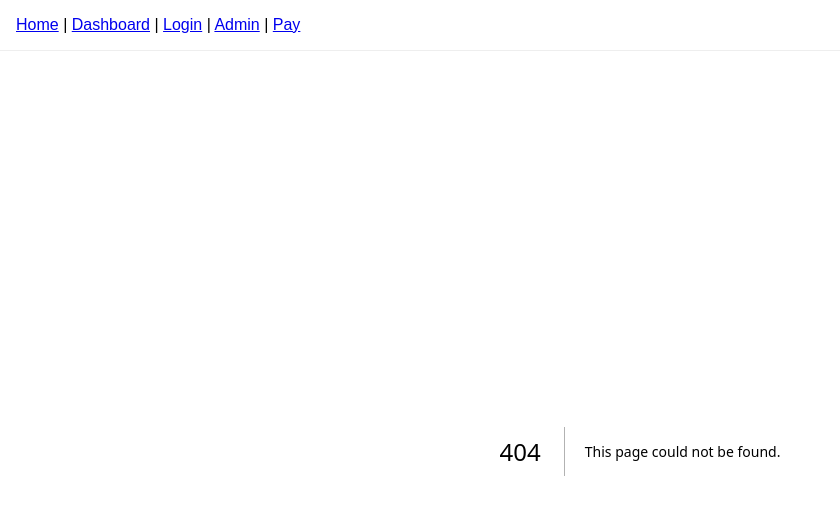
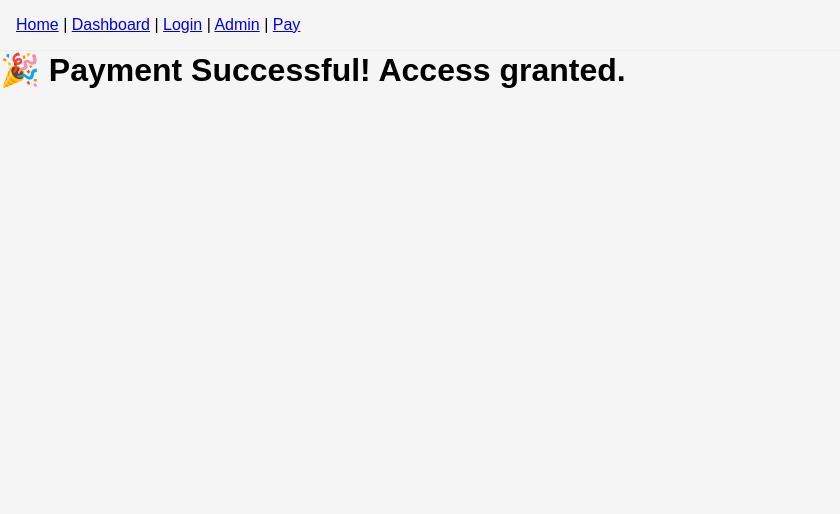
Before and after one commit to kanishqreddy/next-app, a Next.js app: page /success in a window 1280 px wide. Before the commit this address had no page. Shown: the top 514 px of the page, without its empty margins (0-840 px from the left). Built offline with nearby package versions, Linux system fonts and the light colour scheme.

Commit message:
Create success.js

```diff
--- /dev/null
+++ b/pages/success.js
@@ -0,0 +1,3 @@
+export default function Success() {
+  return <h1>🎉 Payment Successful! Access granted.</h1>;
+}
```
